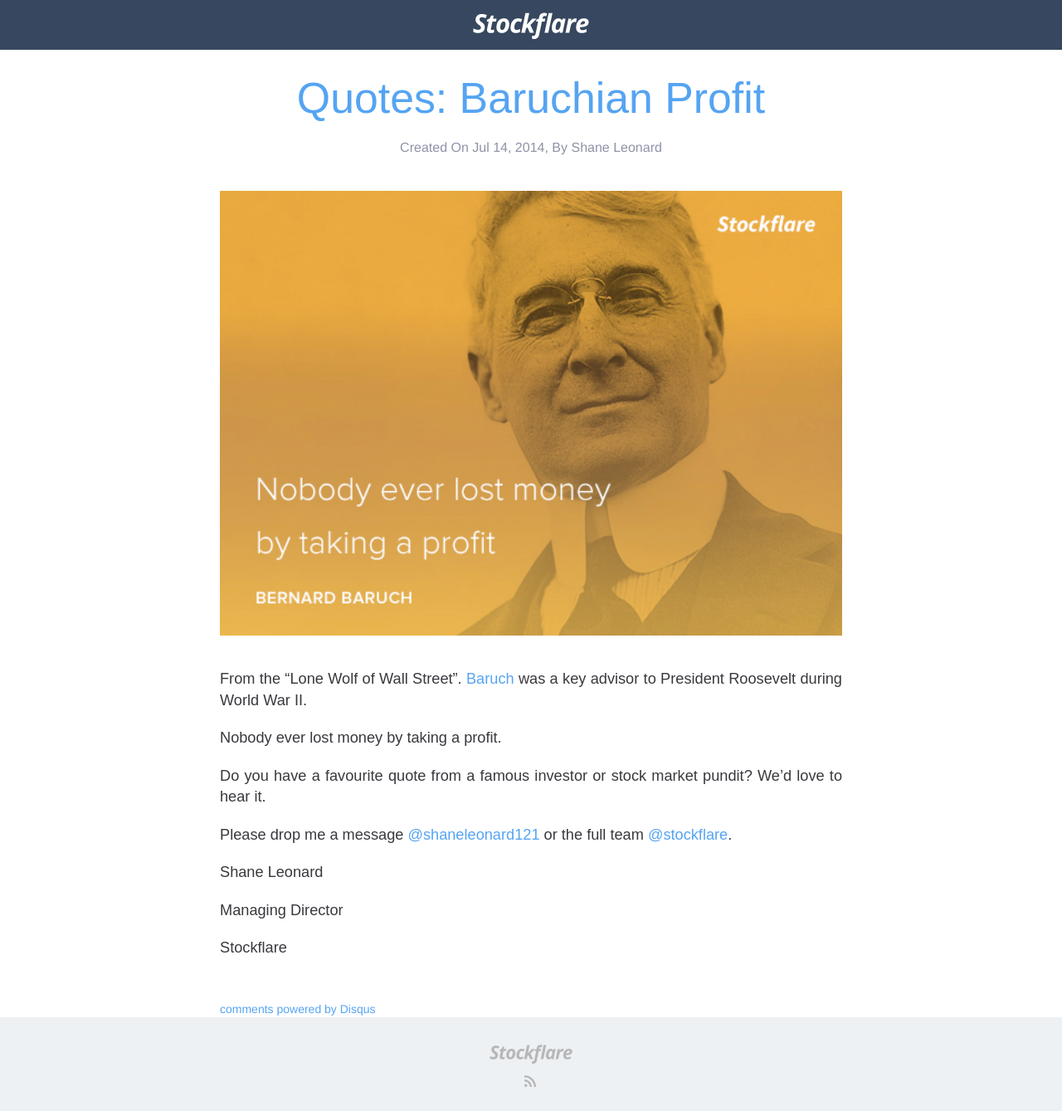
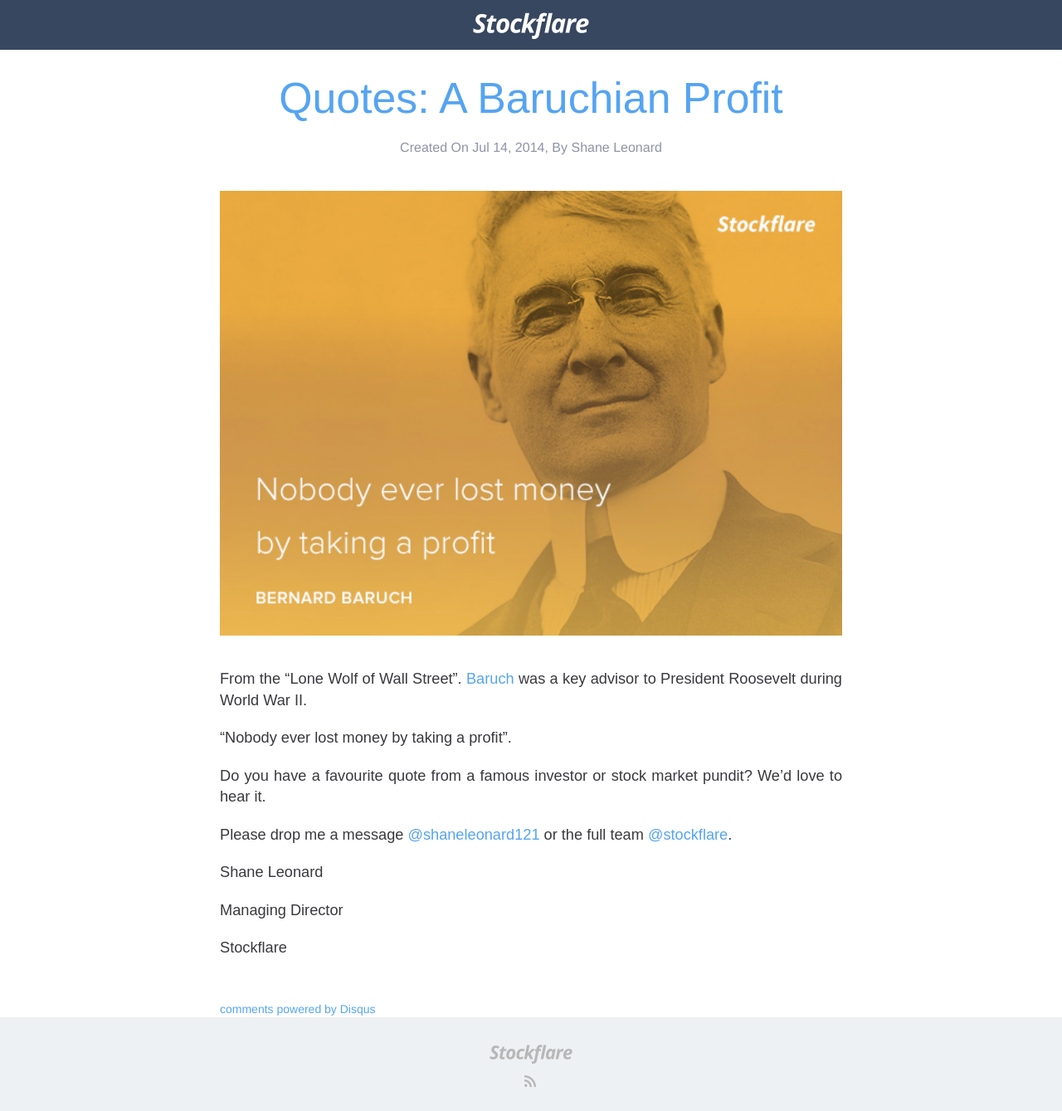
Before and after one commit to Stockflare/blog, a Jekyll site: the page built from _posts/2014-07-14-quotes-bernard-baruch-profit.markdown, in a window 1280 px wide and 1339 px high. Shown: the whole window at 83% size. Built offline with Jekyll 4.4.1, drawn with Linux system fonts in a browser that asks for light colours; nearby versions of some CDN libraries; comment, search, counter and statistics services are not loaded.

```diff
--- a/_posts/2014-07-14-quotes-bernard-baruch-profit.markdown
+++ b/_posts/2014-07-14-quotes-bernard-baruch-profit.markdown
@@ -1,6 +1,6 @@
 ---
 layout: post
-title:  "Quotes: Baruchian Profit"
+title:  "Quotes: A Baruchian Profit"
 date:   2014-07-14 15:19:05
 categories: quote
 author: Shane Leonard
@@ -9,7 +9,7 @@ image: /img/quote-bernard-baruch-profit.jpg
 
 From the "Lone Wolf of Wall Street". [Baruch](http://en.wikipedia.org/wiki/Bernard_Baruch) was a key advisor to President Roosevelt during World War II.
 
-Nobody ever lost money by taking a profit.
+"Nobody ever lost money by taking a profit".
 
 Do you have a favourite quote from a famous investor or stock market pundit? We'd love to hear it.
 
```
